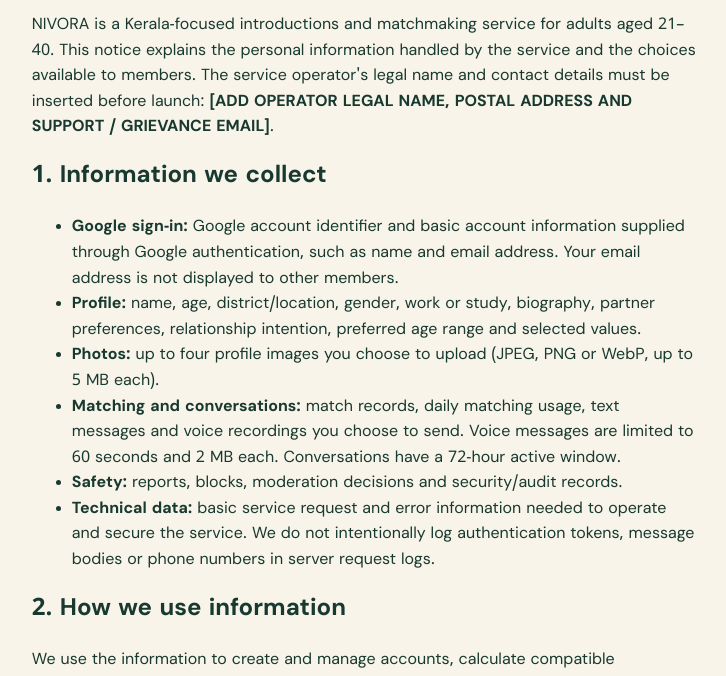
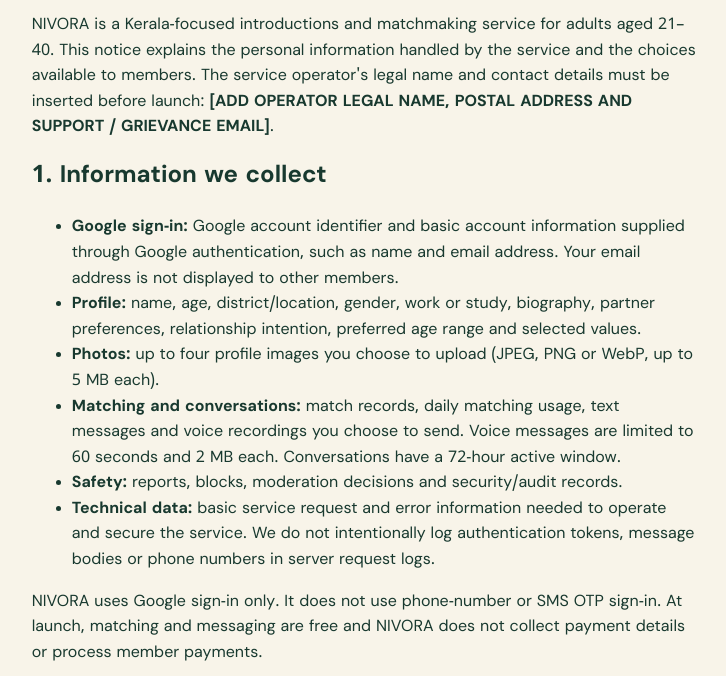
Before and after one commit to sebastiant7356-dotcom/NIVORA, a plain HTML site: page frontend/privacy.html in a window 1280 px wide. Shown: the part 270-946 px from the top of the page, without its empty margins (275-1001 px from the left). Drawn offline with Linux system fonts and the light colour scheme.

Commit message:
Clarify Google-only sign-in and free launch data practices

```diff
--- a/frontend/privacy.html
+++ b/frontend/privacy.html
@@ -21,6 +21,8 @@
     <li><b>Safety:</b> reports, blocks, moderation decisions and security/audit records.</li>
     <li><b>Technical data:</b> basic service request and error information needed to operate and secure the service. We do not intentionally log authentication tokens, message bodies or phone numbers in server request logs.</li>
   </ul>
+
+  <p>NIVORA uses Google sign-in only. It does not use phone-number or SMS OTP sign-in. At launch, matching and messaging are free and NIVORA does not collect payment details or process member payments.</p>
 
   <h2>2. How we use information</h2>
   <p>We use the information to create and manage accounts, calculate compatible introductions, enforce the limit of up to five matching recommendations per member per Kerala calendar day, provide text and voice messaging, prevent repeated matches between blocked members, respond to reports, protect the service and provide data export or account deletion.</p>
```
